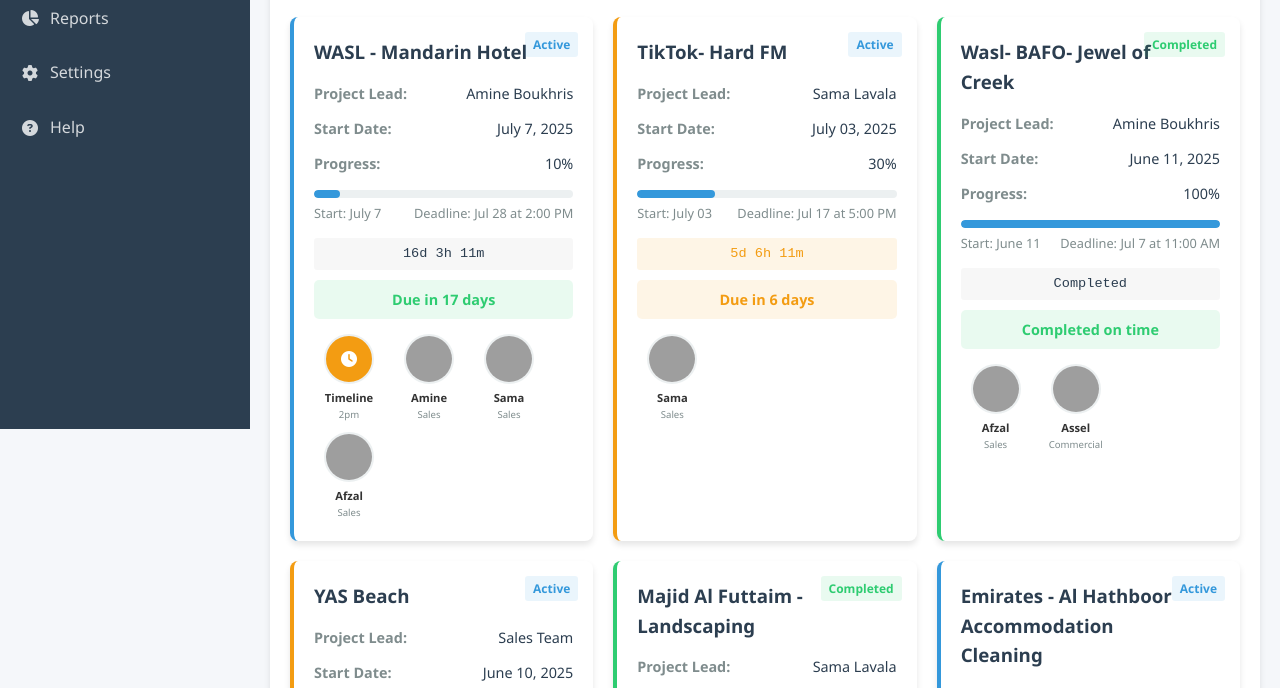
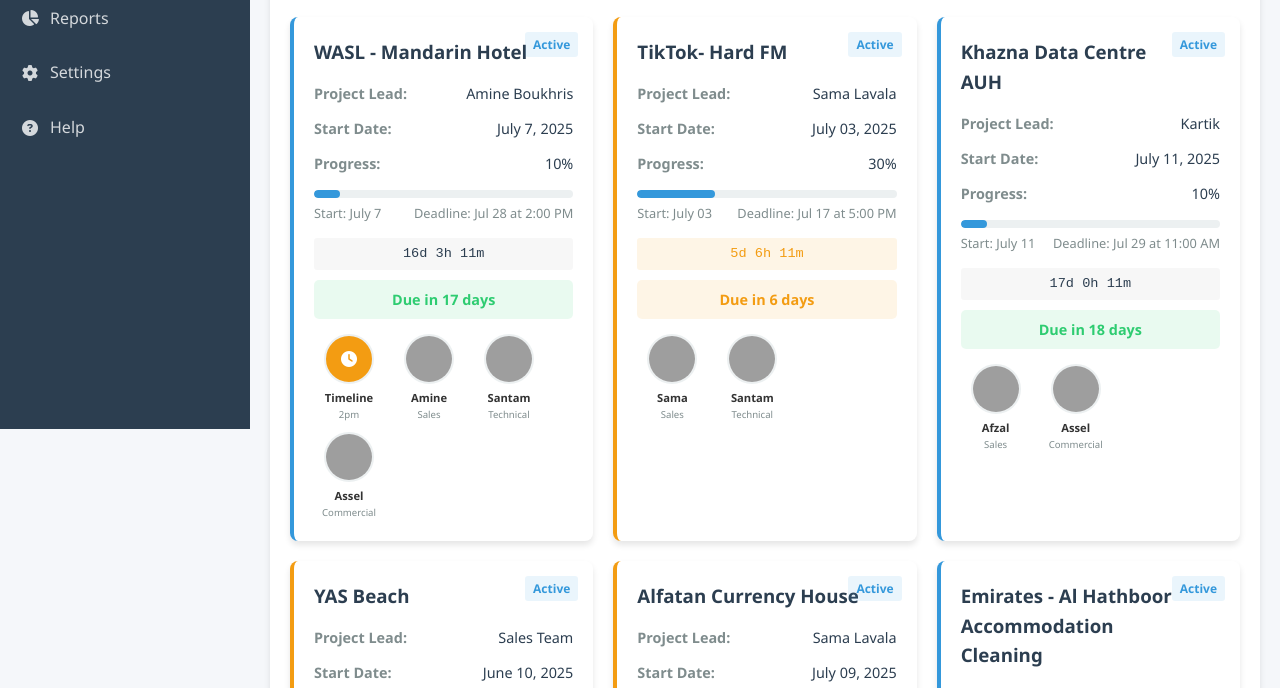
Before and after one commit to Santam-Corder/tv-display, a plain HTML site: page index.html in a window 1280 px wide. Shown: the part 371-1059 px from the top of the page. Drawn offline with Linux system fonts and the light colour scheme; grey boxes are pictures that could not be loaded.

Commit message:
Update index.html

```diff
--- a/index.html
+++ b/index.html
@@ -726,7 +726,7 @@
                 avatar: "https://ui-avatars.com/api/?name=AM+Bept&background=2ecc71&color=fff"
             },
 {
-                id: 6,
+                id: 8,
                 name: "Rafia Rahat",
                 position: "Bid Administrator",
                 department: "Technical",
@@ -754,7 +754,7 @@
                 startDate: "July 7, 2025",
                 progress: 10,
                 timeline: "2pm",
-                team: [1, 2, 3] // Using team member IDs
+                team: [1, 4, 6] // Using team member IDs
             },
             {
                 id: 2,
@@ -767,18 +767,18 @@
                 startDate: "July 03, 2025",
                 progress: 30,
                 timeline: "",
-                team: [2] // Technical Round
+                team: [2,4] // Technical Round
             },
             {
                 id: 3,
-                title: "Wasl- BAFO- Jewel of Creek",
-                status: "completed",
-                deadline: "2025-07-07",
+                title: "Khazna Data Centre AUH",
+                status: "active",
+                deadline: "2025-07-29",
                 deadlineTime: "11:00",
-                lead: "Amine Boukhris",
+                lead: "Kartik",
                 leadId: 1,
-                startDate: "June 11, 2025",
-                progress: 100,
+                startDate: "July 11, 2025",
+                progress: 10,
                 timeline: "",
                 team: [3, 6] // Commercial, Cleaning Division
             },
@@ -793,18 +793,18 @@
                 startDate: "June 10, 2025",
                 progress: 20,
                 timeline: "",
-                team: [3, 2] // Commercial, Technical
+                team: [3, 7,5] // Commercial, Technical
             },
             {
                 id: 5,
-                title: "Majid Al Futtaim - Landscaping",
-                status: "completed",
-                deadline: "2025-07-01",
+                title: "Alfatan Currency House",
+                status: "active",
+                deadline: "2025-07-18",
                 deadlineTime: "12:00",
                 lead: "Sama Lavala",
                 leadId: 2,
-                startDate: "May 26, 2025",
-                progress: 100,
+                startDate: "July 09, 2025",
+                progress: 55,
                 timeline: "",
                 team: [5, 4] // DXB Operations, Sales
             },
@@ -815,11 +815,11 @@
                 deadline: "2025-07-21",
                 deadlineTime: "02:00",
                 lead: "Sales Team",
-                leadId: 4,
+                leadId: 6,
                 startDate: "July 07, 2025",
                 progress: 20,
                 timeline: "",
-                team: [6] // Cleaning Operation
+                team: [4,6] // Cleaning Operation
             },
             {
                 id: 7,
@@ -832,7 +832,7 @@
                 startDate: "June 12, 2025",
                 progress: 100,
                 timeline: "",
-                team: [3, 2, 4, 5] // Commercial, Technical, Sales, IFM
+                team: [3, 4, 5] // Commercial, Technical, Sales, IFM
             },
             {
                 id: 8,
```
